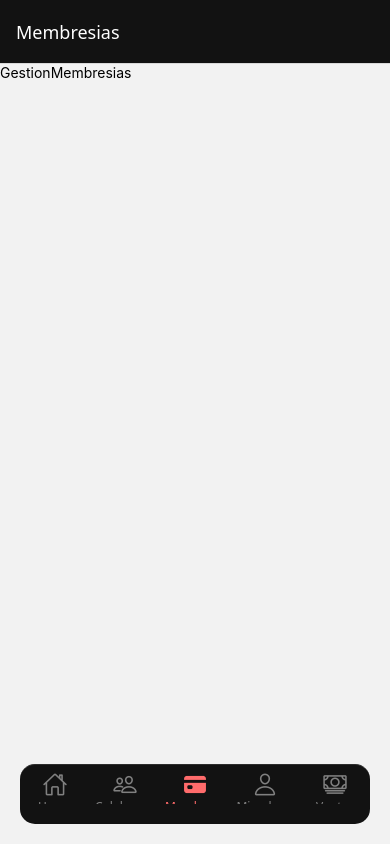
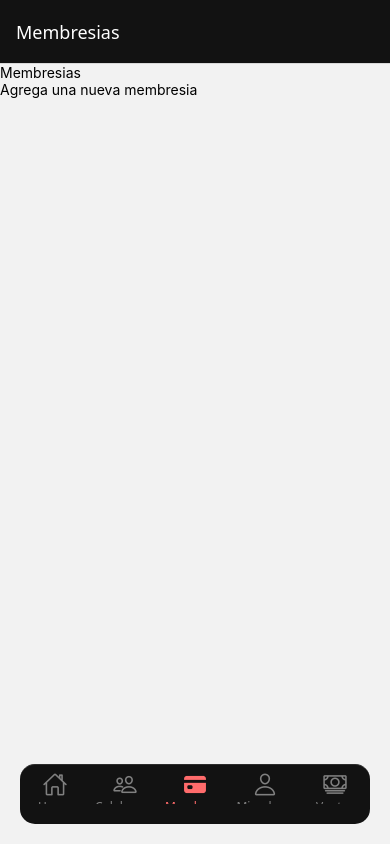
Before and after one commit to EnriqueLP0203/Time_Fit_Moble, a React Native app: screen /Membresias in a window 390 px wide. Built offline with nearby package versions, Linux system fonts and the light colour scheme.

Commit message:
borrador membresias

```diff
--- a/package.json
+++ b/package.json
@@ -18,7 +18,9 @@
     "expo-status-bar": "~2.2.3",
     "react": "19.0.0",
     "react-native": "0.79.5",
-    "react-native-gesture-handler": "~2.24.0"
+    "react-native-gesture-handler": "~2.24.0",
+    "react-dom": "19.0.0",
+    "react-native-web": "^0.20.0"
   },
   "devDependencies": {
     "@babel/core": "^7.20.0"
--- a/src/screen/GestionMembresias.jsx
+++ b/src/screen/GestionMembresias.jsx
@@ -4,7 +4,9 @@ import React from 'react'
 export default function GestionMembresias() {
   return (
     <View>
-      <Text>GestionMembresias</Text>
+      <Text>Membresias</Text>
+      <Text>Agrega una nueva membresia</Text>
+
     </View>
   )
 }
```
Also changed, not shown: 1 other file (tests, documents, lock files or other folders).
